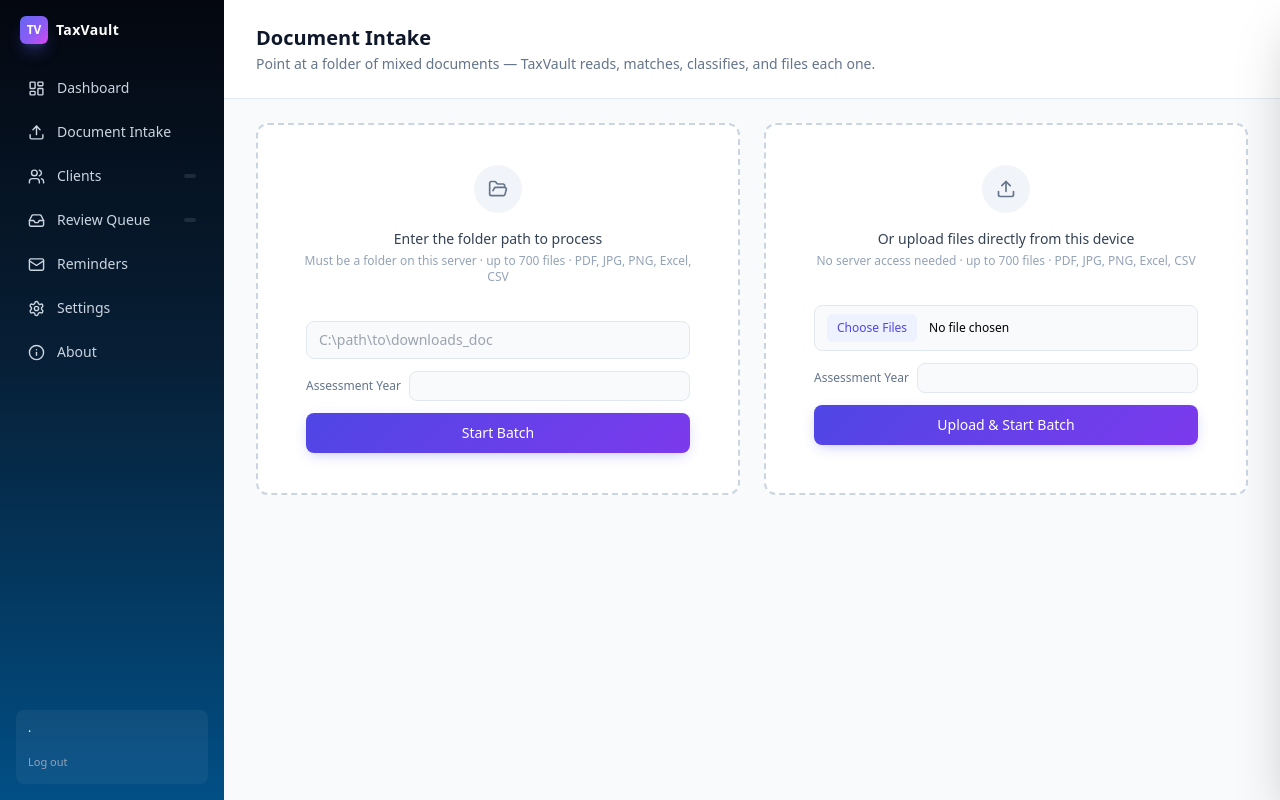
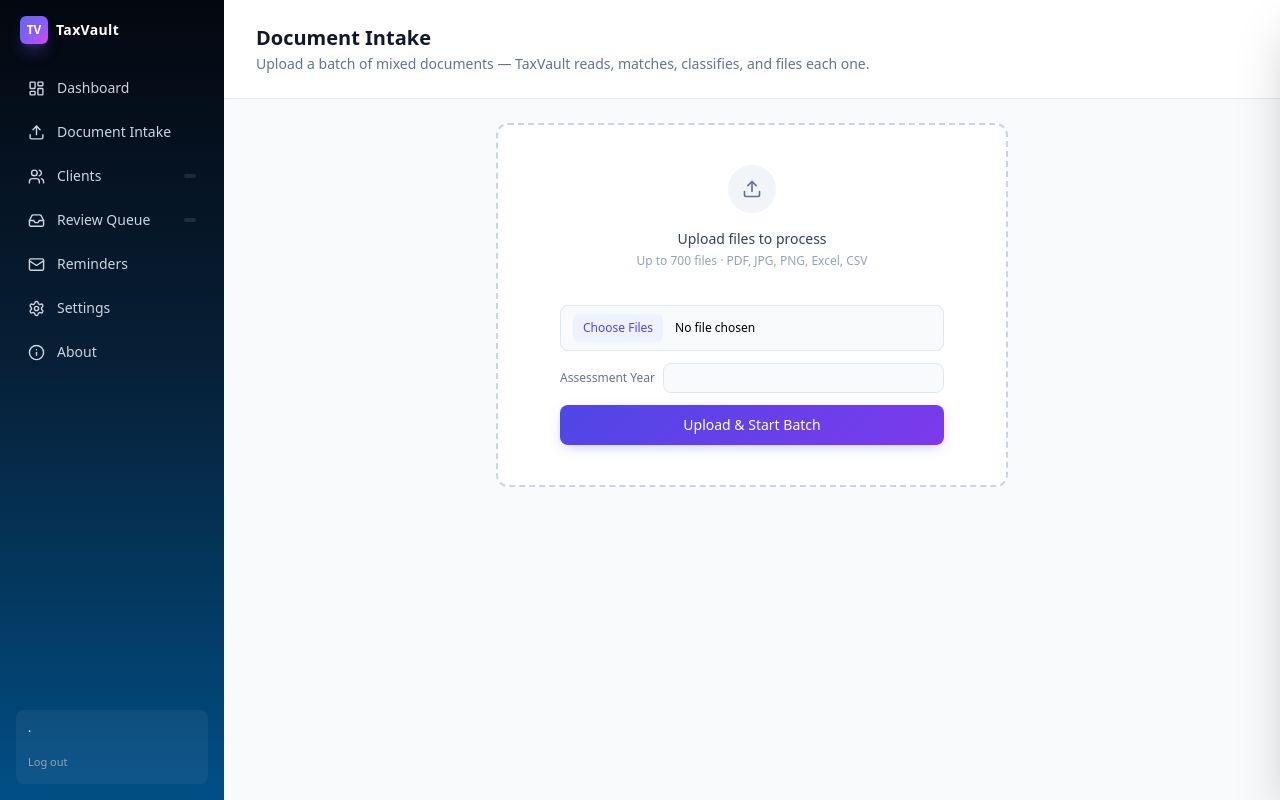
Before and after one commit to jitendrasbisht/taxvault-django, a Django app: template portal/templates/portal/intake.html in a window 1280 px wide. Run offline with Django 5.2, Linux system fonts and the light colour scheme; the template is opened without the code that fills it, so the values that code supplies are empty; some libraries are stand-ins or nearby versions.

Commit message:
Simplify Document Intake to upload-only
Having both a folder-path field and an upload picker side by side was
confusing in practice -- upload works for every case (sitting at the
server or remote), so there was no real reason to keep both visible.
The folder-path view still exists server-side, unused by any UI link,
in case a future bulk/CLI workflow wants direct-disk-read speed for a
very large batch.

Co-Authored-By: Claude Sonnet 5 <noreply@anthropic.com>

```diff
--- a/portal/templates/portal/intake.html
+++ b/portal/templates/portal/intake.html
@@ -5,38 +5,16 @@
 <div class="flex-1 overflow-auto">
   <div class="border-b border-slate-200 bg-white px-8 py-6">
     <h1 class="text-xl font-semibold text-slate-900">Document Intake</h1>
-    <p class="mt-0.5 text-sm text-slate-500">Point at a folder of mixed documents &mdash; TaxVault reads, matches, classifies, and files each one.</p>
+    <p class="mt-0.5 text-sm text-slate-500">Upload a batch of mixed documents &mdash; TaxVault reads, matches, classifies, and files each one.</p>
   </div>
 
   <div class="px-8 py-6">
-    <div class="grid grid-cols-2 gap-6">
-      <div class="rounded-xl border-2 border-dashed border-slate-300 bg-white p-10 text-center">
-        <div class="mx-auto flex h-12 w-12 items-center justify-center rounded-full bg-slate-100">
-          <i data-lucide="folder-open" class="h-5 w-5 text-slate-500"></i>
-        </div>
-        <p class="mt-4 text-sm font-medium text-slate-700">Enter the folder path to process</p>
-        <p class="mt-1 text-xs text-slate-400">Must be a folder on this server &middot; up to 700 files &middot; PDF, JPG, PNG, Excel, CSV</p>
-
-        <form method="post" class="mx-auto mt-6 max-w-sm space-y-3">
-          {% csrf_token %}
-          <input type="text" name="folder_path" required placeholder="C:\path\to\downloads_doc"
-                 class="w-full rounded-lg border border-slate-200 bg-slate-50 px-3 py-2 text-sm outline-none focus:border-slate-300 focus:bg-white">
-          <div class="flex items-center gap-2">
-            <label class="text-xs font-medium text-slate-500">Assessment Year</label>
-            <input type="text" name="ay" value="{{ ay }}" class="flex-1 rounded-lg border border-slate-200 bg-slate-50 px-2.5 py-1.5 text-xs">
-          </div>
-          <button type="submit" class="btn-primary mt-2 w-full rounded-lg px-5 py-2.5 text-sm font-medium text-white">
-            Start Batch
-          </button>
-        </form>
-      </div>
-
-      <div class="rounded-xl border-2 border-dashed border-slate-300 bg-white p-10 text-center">
+    <div class="mx-auto max-w-lg rounded-xl border-2 border-dashed border-slate-300 bg-white p-10 text-center">
       <div class="mx-auto flex h-12 w-12 items-center justify-center rounded-full bg-slate-100">
         <i data-lucide="upload" class="h-5 w-5 text-slate-500"></i>
       </div>
-        <p class="mt-4 text-sm font-medium text-slate-700">Or upload files directly from this device</p>
-        <p class="mt-1 text-xs text-slate-400">No server access needed &middot; up to 700 files &middot; PDF, JPG, PNG, Excel, CSV</p>
+      <p class="mt-4 text-sm font-medium text-slate-700">Upload files to process</p>
+      <p class="mt-1 text-xs text-slate-400">Up to 700 files &middot; PDF, JPG, PNG, Excel, CSV</p>
 
       <form method="post" action="{% url 'portal:intake_upload' %}" enctype="multipart/form-data" class="mx-auto mt-6 max-w-sm space-y-3">
         {% csrf_token %}
@@ -50,7 +28,6 @@
           Upload &amp; Start Batch
         </button>
       </form>
-      </div>
     </div>
 
     {% if recent_batches %}
```
Also changed, not shown: CLAUDE.md (+1 -1 lines). Lines whose indentation alone changed are shown as unchanged.
